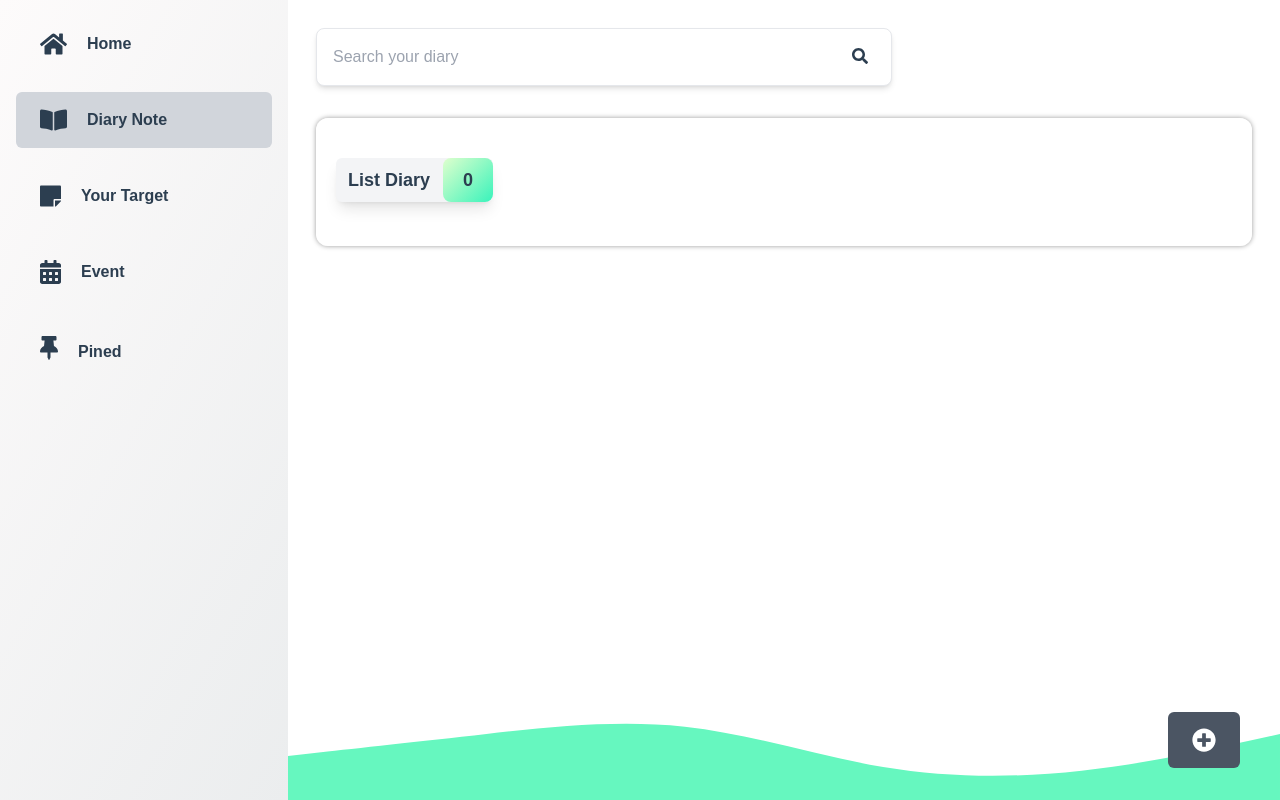
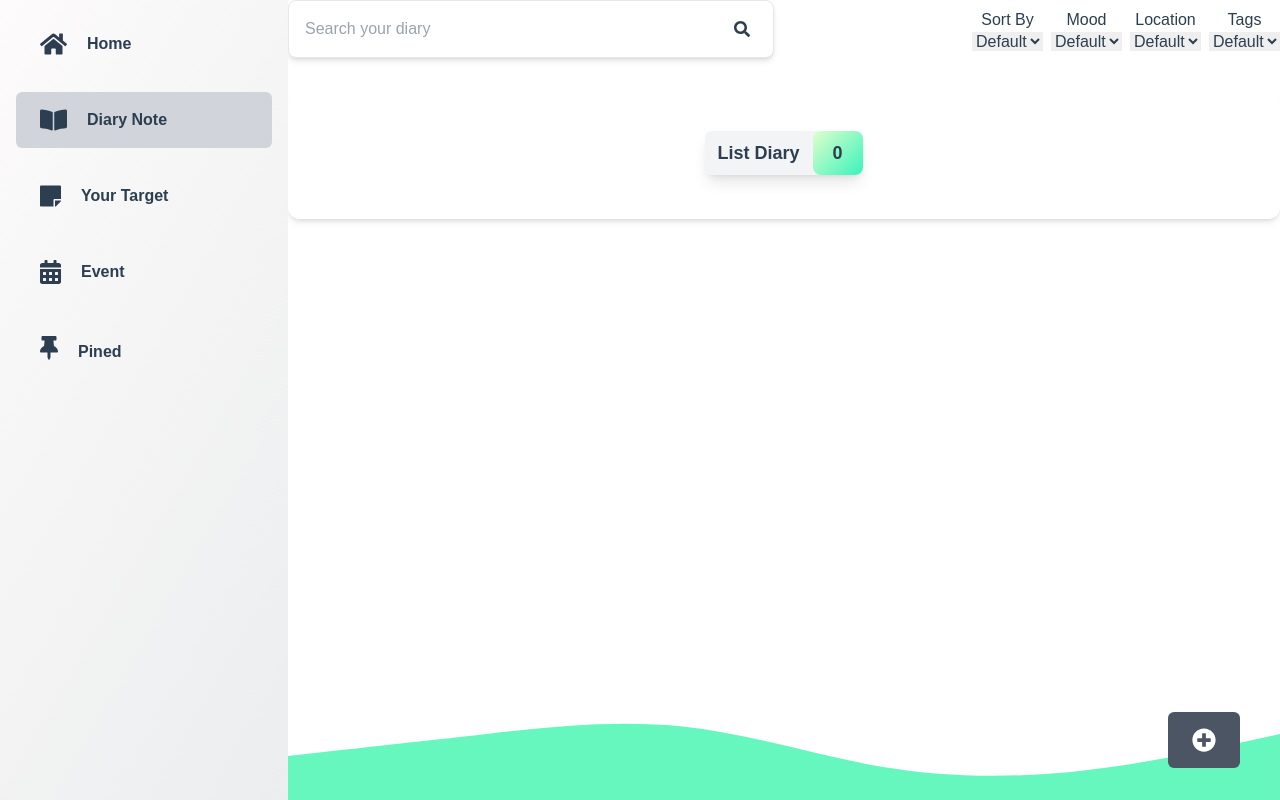
Before and after one commit to gkyla/moralize, a Vue app: page /diary-note in a window 1280 px wide. Built offline with nearby package versions, Linux system fonts and the light colour scheme; what @ckeditor/ckeditor5-vue would draw is missing.

Commit message:
add options sort & filter

```diff
--- a/src/views/DiaryNote.vue
+++ b/src/views/DiaryNote.vue
@@ -1,17 +1,76 @@
 <template>
-  <div
-    class=" w-full max-h-screen p-3 sm:p-5 lg:p-7 text-left overflow-y-auto "
-    id="about"
-  >
-    <search-bar @searchItems="searchItems"></search-bar>
+  <div class="container-page" id="about">
+    <div id="option" class="grid grid-cols-1  lg:grid-cols-2 lg:gap-5">
+      <search-bar @searchItems="searchItems"></search-bar>
+      <div
+        id="filterAndSort"
+        class="w-full mt-3 lg:mt-0 flex items-center py-2  "
+      >
+        <div
+          class="lg:ml-auto flex items-center justify-between  flex-wrap gap-2"
+        >
+          <div class="flex flex-col items-center">
+            Sort By
+            <select name="Sort By" class="custom-select">
+              <option selected>Default </option>
+            </select>
+          </div>
+          <div class="flex flex-col items-center">
+            Mood
+            <select
+              name="mood"
+              class="custom-select"
+              v-model="selectValue.mood"
+            >
+              <option selected>Default</option>
+              <option
+                v-for="mood in filteredGettersOptions.mood"
+                :value="mood"
+                :key="mood"
+              >
+                {{ mood }}
+              </option>
+            </select>
+          </div>
+          <div class="flex flex-col items-center">
+            Location
+            <select
+              name="location"
+              class="custom-select"
+              v-model="selectValue.location"
+            >
+              <option selected>Default </option>
+              <option
+                v-for="location in filteredGettersOptions.location"
+                :value="location"
+                :key="location"
+              >
+                {{ location }}
+              </option>
+            </select>
+          </div>
+          <div class="flex flex-col items-center">
+            Tags
+            <select name="tags" class="custom-select" v-model="selectValue.tag">
+              <option selected>Default </option>
+              <option
+                v-for="tag in filteredGettersOptions.tag"
+                :value="tag"
+                :key="tag"
+              >
+                {{ tag }}
+              </option>
+            </select>
+          </div>
+        </div>
+      </div>
+    </div>
     <section
       id="list-diary"
-      class=" bg-white rounded-xl bg-opacity-70 shadow-allround lg:p-5 p-2 lg:my-8"
+      class=" bg-white rounded-xl bg-opacity-70 shadow-md lg:p-5 p-2 my-4 lg:my-8"
     >
       <the-title :title="defineTitle" :amount="defineTitleAmount"></the-title>
-      <div
-        class="mt-6 grid grid-cols-1 xsm:grid-cols-2 lg:grid-cols-3 xl:grid-cols-4 gap-3"
-      >
+      <div class="mt-6 grid grid-cols-1 bsm:grid-cols-2 xl:grid-cols-3 gap-3">
         <div v-if="diaryState.loading">Loading up data ..</div>
         <card-diary
           v-else
@@ -26,19 +85,17 @@
 </template>
 
 <script>
-import { computed, ref } from "vue";
+import { computed, reactive, ref } from "vue";
 import CardDiary from "../components/CardDiary.vue";
 import { useStore } from "vuex";
 import SearchBar from "../components/SearchBar.vue";
 import TheTitle from "../components/TheTitle.vue";
-// import ItemContainer from "../components/ItemContainer.vue";
 
 export default {
   components: {
     CardDiary,
     SearchBar,
     TheTitle
-    // ItemContainer
   },
   setup() {
     const store = useStore();
@@ -46,6 +103,19 @@ export default {
     // const pinedDiary = computed(() => store.getters["diary/getPinedDiary"]);
     const getDiary = computed(() => store.getters["diary/searchDiary"]);
     const isUserTyped = ref("");
+
+    const filteredGettersOptions = reactive({
+      mood: computed(() => store.getters["diary/allMood"]),
+      tag: computed(() => store.getters["diary/allTag"]),
+      location: computed(() => store.getters["diary/allLocation"])
+    });
+
+    // Select Ref
+    const selectValue = reactive({
+      mood: "Default",
+      location: "Default",
+      tag: "Default"
+    });
 
     function searchItems(value) {
       isUserTyped.value = value;
@@ -67,9 +137,10 @@ export default {
       defineTitle,
       defineTitleAmount,
       diaryState,
-      // pinedDiary
       isUserTyped,
-      getDiary
+      getDiary,
+      filteredGettersOptions,
+      selectValue
     };
   }
 };
```
